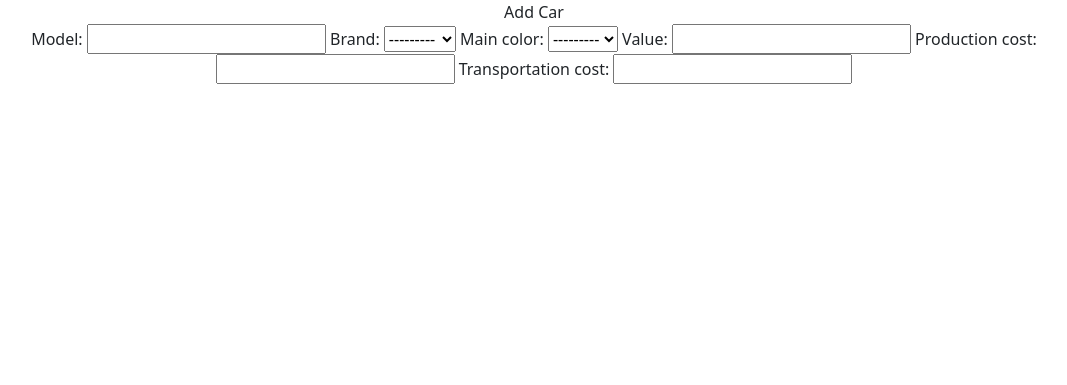
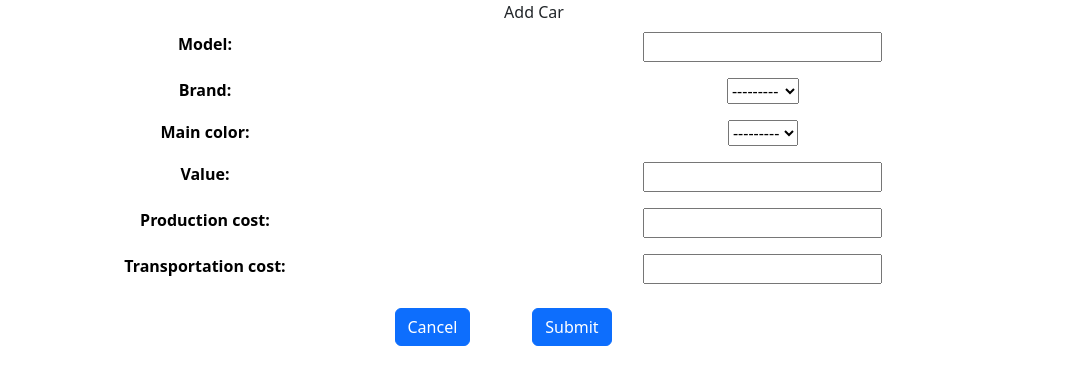
Before and after one commit to andersonbrands/djcar, a Django app: page /add/ in a window 1280 px wide. Shown: the top 385 px of the page, without its empty margins (106-1173 px from the left). Run offline with Django 4.2, Linux system fonts and the light colour scheme.

Commit message:
Create car with CarForm

```diff
--- a/djcar/core/templates/core/add_car.html
+++ b/djcar/core/templates/core/add_car.html
@@ -4,6 +4,21 @@
 
     <div>Add Car</div>
 
-    {{ form }}
+    <form id="add-car-form" method="POST">
+        {% csrf_token %}
+
+        <table class="table table-borderless table-responsive">
+            {{ form.as_table }}
+        </table>
+
+    </form>
+
+    <div class="col-3 m-auto">
+        <a href="{% url 'home' %}" class="float-start">
+            <button type="button" class="btn btn-primary">Cancel</button>
+        </a>
+
+        <button form="add-car-form" type="submit" class="btn btn-primary">Submit</button>
+    </div>
 
 {% endblock %}
--- a/djcar/core/views.py
+++ b/djcar/core/views.py
@@ -16,3 +16,7 @@ class AddCarView(FormView):
     form_class = CarForm
     template_name = "core/add_car.html"
     success_url = "."
+
+    def form_valid(self, form):
+        form.save()
+        return super().form_valid(form)
```
Also changed, not shown: djcar/core/tests/test_form_car.py (added, +44 -0 lines), djcar/core/tests/test_view_add.py (+16 -0 lines).
